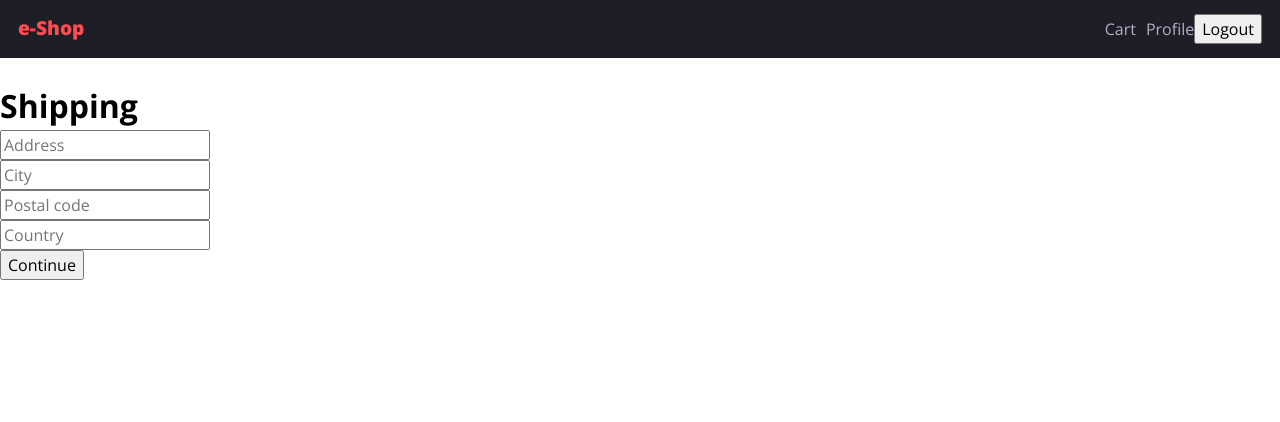
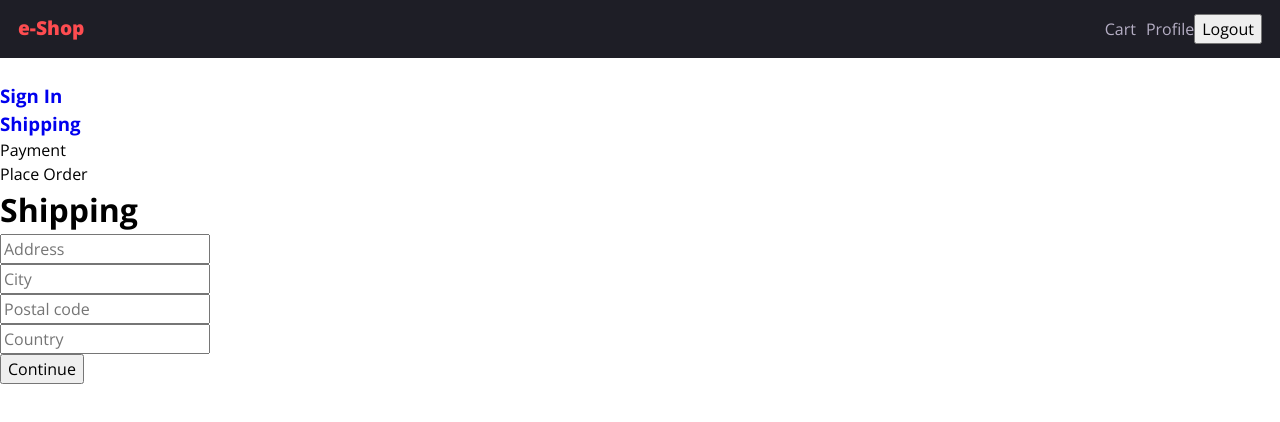
Before and after one commit to VentsiGeorgiev/e-shop, a React (Create React App) app in the folder client/: page /shipping in a window 1280 px wide. Shown: the top 422 px of the page. Built offline with nearby package versions, Linux system fonts and the light colour scheme; sample sign-in values are in the browser's storage.

Commit message:
Add Checkout component

```diff
--- a/client/src/App.js
+++ b/client/src/App.js
@@ -17,6 +17,7 @@ function App() {
         <Routes>
           <Route path='/' element={<Home />} />
           <Route path='/products/:id' element={<Product />} />
+          <Route path='/cart' element={<Cart />} />
           <Route path='/cart/:id' element={<Cart />} />
           <Route path='/sign-in' element={<Login />} />
           <Route path='/sign-up' element={<Register />} />
--- /dev/null
+++ b/client/src/components/Checkout/Checkout.js
@@ -0,0 +1,58 @@
+import { Link } from 'react-router-dom';
+function Checkout({ step1, step2, step3, step4 }) {
+    return (
+        <>
+            <div>
+                {step1
+                    ? (
+                        <Link to='/sign-in'>
+                            <h3>Sign In</h3>
+                        </Link>)
+                    : (
+                        <div disabled={true} to='/sign-in'>
+                            <p>Sign In</p>
+                        </div>)
+                }
+            </div>
+            <div>
+                {step2
+                    ? (
+                        <Link to='/shipping'>
+                            <h3>Shipping</h3>
+                        </Link>)
+                    : (
+                        <div disabled={true} to='/shipping'>
+                            <p>Shipping</p>
+                        </div>)
+                }
+            </div>
+            <div>
+                {step3
+                    ? (
+                        <Link to='/payment'>
+                            <h3>Payment</h3>
+                        </Link>)
+                    : (
+                        <div disabled={true} to='/payment'>
+                            <p>Payment</p>
+                        </div>)
+                }
+            </div>
+            <div>
+                {step4
+                    ? (
+                        <Link to='/placeorder'>
+                            <h3>Place Order</h3>
+                        </Link>)
+                    : (
+                        <div disabled={true} to='/placeorder'>
+                            <p>Place Order</p>
+                        </div>)
+                }
+            </div>
+        </>
+
+    );
+}
+
+export default Checkout;
--- a/client/src/pages/Shipping/Shipping.js
+++ b/client/src/pages/Shipping/Shipping.js
@@ -1,15 +1,12 @@
 import { useState } from 'react';
 import { useDispatch, useSelector } from 'react-redux';
 import { useNavigate } from 'react-router-dom';
+import Checkout from '../../components/Checkout/Checkout';
 import { addShippingAddress } from '../../features/cart/cartSlice';
 
 function Shipping() {
 
     const { shippingAddress } = useSelector((state) => state.cart);
-
-    console.log('shippingAddress mf');
-    console.log(shippingAddress);
-    console.log('shippingAddress mf');
 
     const [address, setAddress] = useState(shippingAddress.address);
     const [city, setCity] = useState(shippingAddress.city);
@@ -37,6 +34,7 @@ function Shipping() {
 
     return (
         <>
+            <Checkout step1 step2 />
             <h1>Shipping</h1>
             <form onSubmit={onSubmitHandler}>
                 <div>
```
